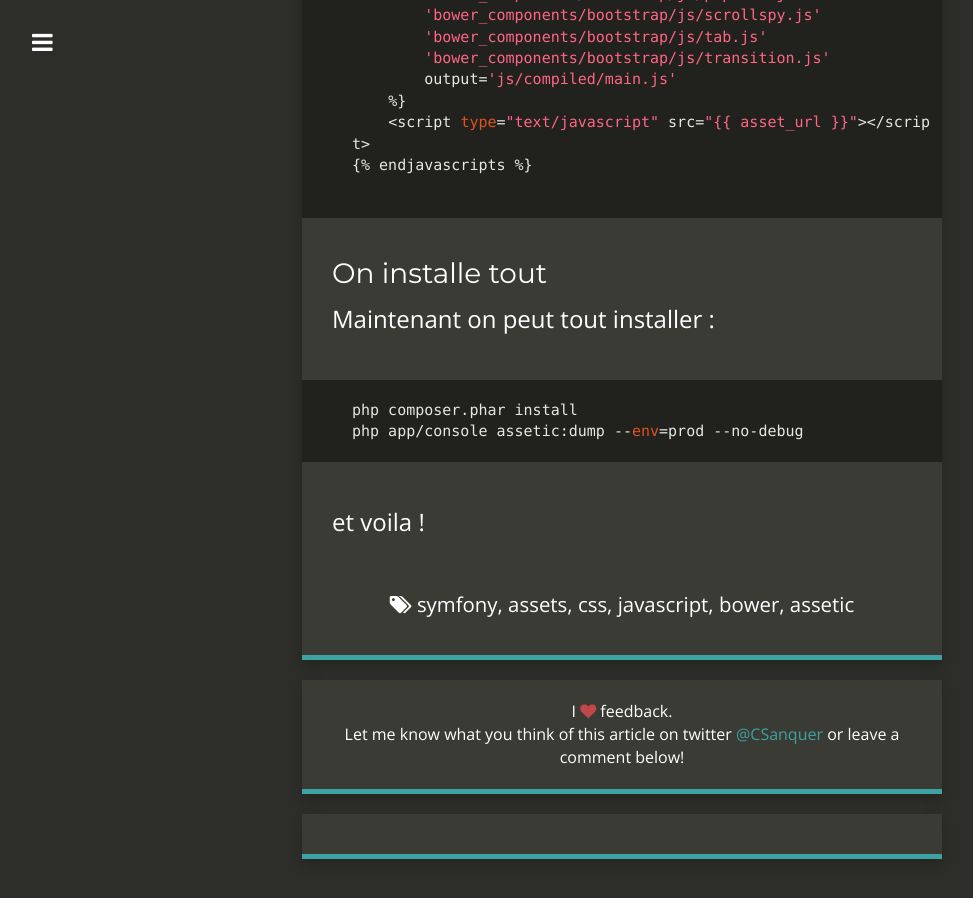
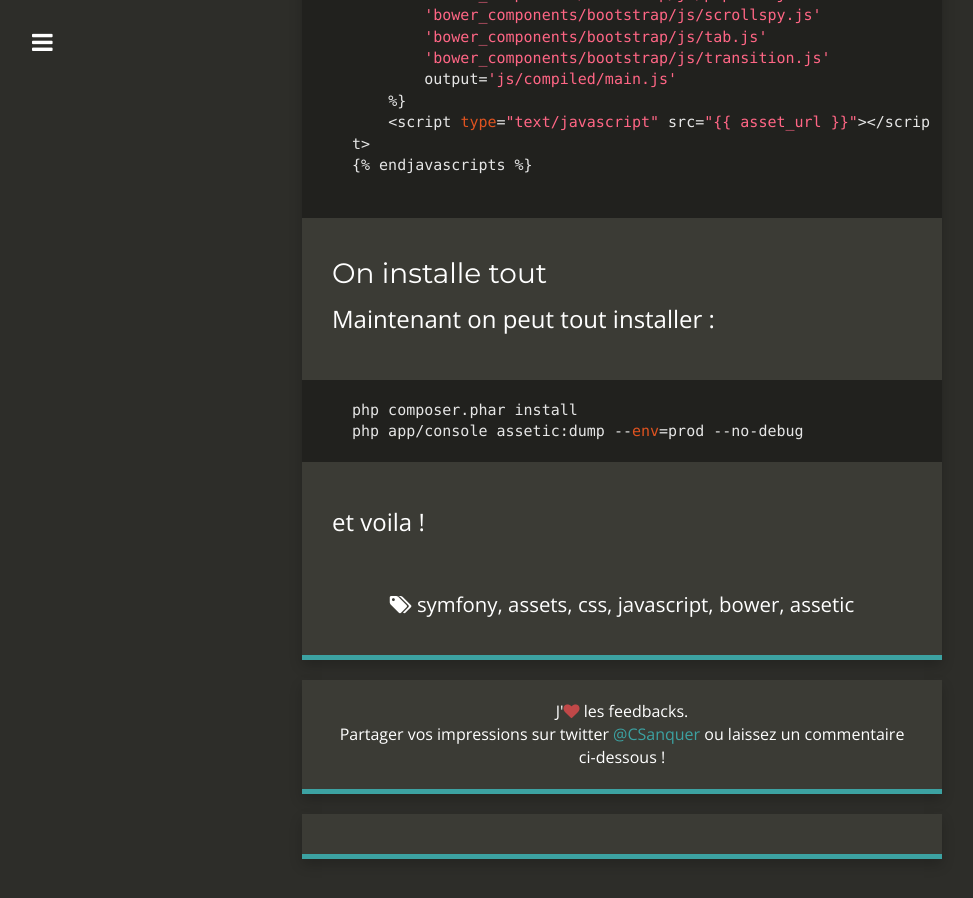
Before and after one commit to csanquer/csanquer.github.io, a Jekyll site: the page built from _posts/2014-06-27-assetic-npm-symfony2.md, in a window 1280 px wide and 900 px high, scrolled down 6025 px. Shown: the whole window, without its empty margins (18-991 px from the left). Built offline with Jekyll 4.4.1, drawn with Linux system fonts in a browser that asks for light colours; nearby versions of some CDN libraries; comment, search, counter and statistics services are not loaded; some of the changed text lies outside the part shown.

Commit message:
enable project page

```diff
--- a/_config.yml
+++ b/_config.yml
@@ -38,4 +38,3 @@
 exclude:
   - vendor
   - curriculum-vitae.md
-  - projects.md
--- a/_includes/header.html
+++ b/_includes/header.html
@@ -6,8 +6,8 @@
       <li><a href="{{ site.baseurl }}/"><i class="fa fa-home"></i> Accueil</a></li>
       <li><a href="{{ site.baseurl }}/posts/"><i class="fa fa-archive"></i> Tous les articles</a></li>
       <li><a href="{{ site.baseurl }}/search/"><i class="fa fa-search"></i> Recherche</a></li>
+      <li><a href="{{ site.baseurl }}/projects/"><i class="fa fa-code"></i> Projets</a></li>
       {% comment %}
-      <li><a href="{{ site.baseurl }}/projects/"><i class="fa fa-code"></i> Projets</a></li>
       <li><a href="{{ site.baseurl }}/cv/"><i class="fa fa-user"></i> CV</a></li>
       {% endcomment %}
     </ul>
--- a/_layouts/post.html
+++ b/_layouts/post.html
@@ -41,14 +41,14 @@
             {% endif %}
           </span>
           {% endif %}
-          on <span itemprop="datePublished" content="2014-08-28">{{ page.date | date: "%d/%m/%Y" }}</span>
-          {% if page.categories != empty %} under {% for category in page.categories limit:1 %}{{ category }}{% endfor %}{% endif %}
+          le <span itemprop="datePublished" content="2014-08-28">{{ page.date | date: "%d/%m/%Y" }}</span>
+          {% if page.categories != empty %} : {% for category in page.categories limit:1 %}{{ category }}{% endfor %}{% endif %}
         </i></small>
       </div>
 
       <div class="read-time">
         <small>
-          lu il y a {{ minutes }} minutes
+          lu il y a {{ minutes }} {{ minutes | pluralize: 'minute', 'minutes' }}
         </small>
       </div>
 
@@ -104,18 +104,18 @@
 
       {% if site.twitter_username and site.disqus_account %}
       <div class="content-panel feedback">
-        I <i class="fa fa-heart"></i> feedback.<br />
-        Let me know what you think of this article on twitter <a href="http://www.twitter.com/{{ site.twitter_username }}">@{{ site.twitter_username }}</a> or leave a comment below!
+        J'<i class="fa fa-heart"></i> les feedbacks.<br />
+        Partager vos impressions sur twitter <a href="http://www.twitter.com/{{ site.twitter_username }}">@{{ site.twitter_username }}</a> ou laissez un commentaire ci-dessous !
       </div>
       {% elsif site.twitter_username %}
       <div class="content-panel feedback">
-        I <i class="fa fa-heart"></i> feedback.<br />
-        Let me know what you think of this article on twitter <a href="http://www.twitter.com/{{ site.twitter_username }}">@{{ site.twitter_username }}</a>!
+        J'<i class="fa fa-heart"></i> les feedbacks.<br />
+        Partager vos impressions sur twitter <a href="http://www.twitter.com/{{ site.twitter_username }}">@{{ site.twitter_username }}</a>!
       </div>
       {% elsif site.disqus_account %}
       <div class="content-panel feedback">
-        I <i class="fa fa-heart"></i> feedback.<br />
-        Let me know what you think of this article in the comment section below!
+        J'<i class="fa fa-heart"></i> les feedbacks.<br />
+        Partager vos impressions en laissant un commentaire ci-dessous !
       </div>
       {% endif %}
 
@@ -123,9 +123,6 @@
       <div class="content-panel comments">
         <div id="disqus_thread">
           <noscript>Please enable JavaScript to view the <a href="http://disqus.com/?ref_noscript">comments powered by Disqus.</a></noscript>
-          {% comment %}
-          <a href="http://disqus.com" class="dsq-brlink">comments powered by <span class="logo-disqus">Disqus</span></a>
-          {% endcomment %}
         </div>
       </div>
       {% endif %}
```
Also changed, not shown: projects.md (+8 -14 lines).
